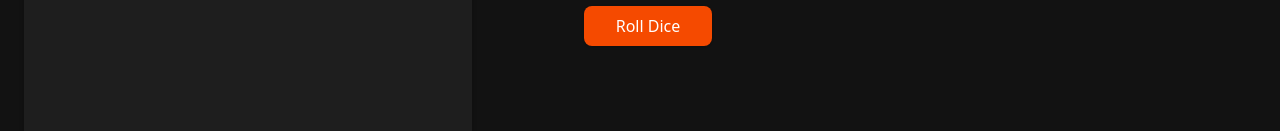
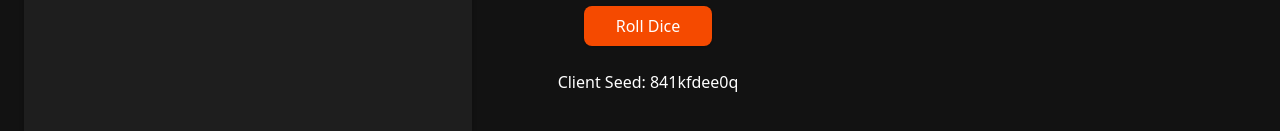
Before and after one commit to Sah-Abhishek/dice-game-provably-fair, a React (Vite) app in the folder frontend/: page /game in a window 1280 px wide. Shown: the part 631-762 px from the top of the page. Built offline with nearby package versions, Linux system fonts and the light colour scheme; no server answers.

Commit message:
Added client seed

```diff
--- a/frontend/src/pages/PlayingArea.jsx
+++ b/frontend/src/pages/PlayingArea.jsx
@@ -358,6 +358,10 @@ const PlayingArea = () => {
           >
             {loading ? "Rolling..." : "Roll Dice"}
           </button>
+
+          <div>
+            Client Seed: {clientSeed}
+          </div>
         </div>
 
         {/* Right Section */}
```
